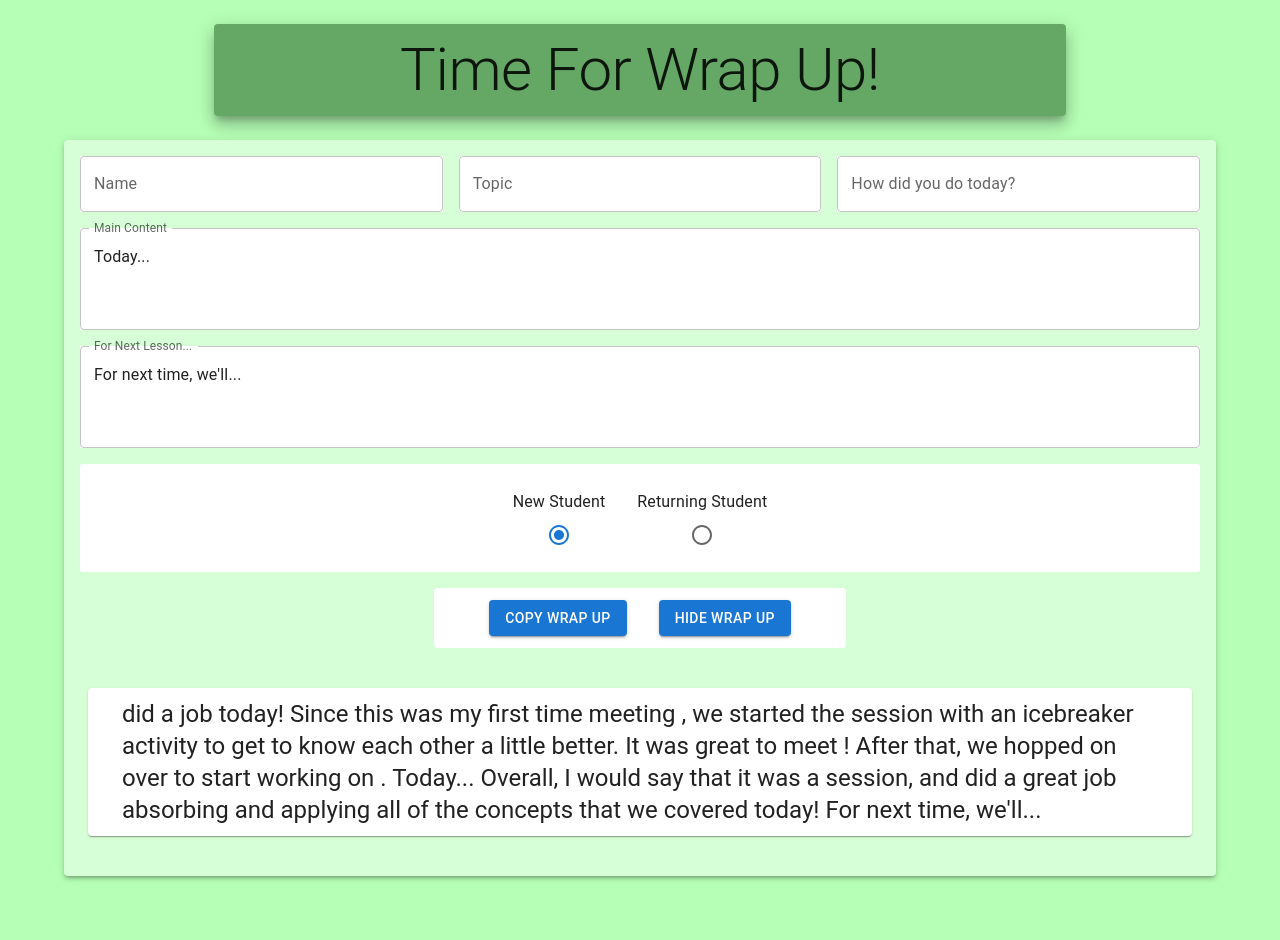
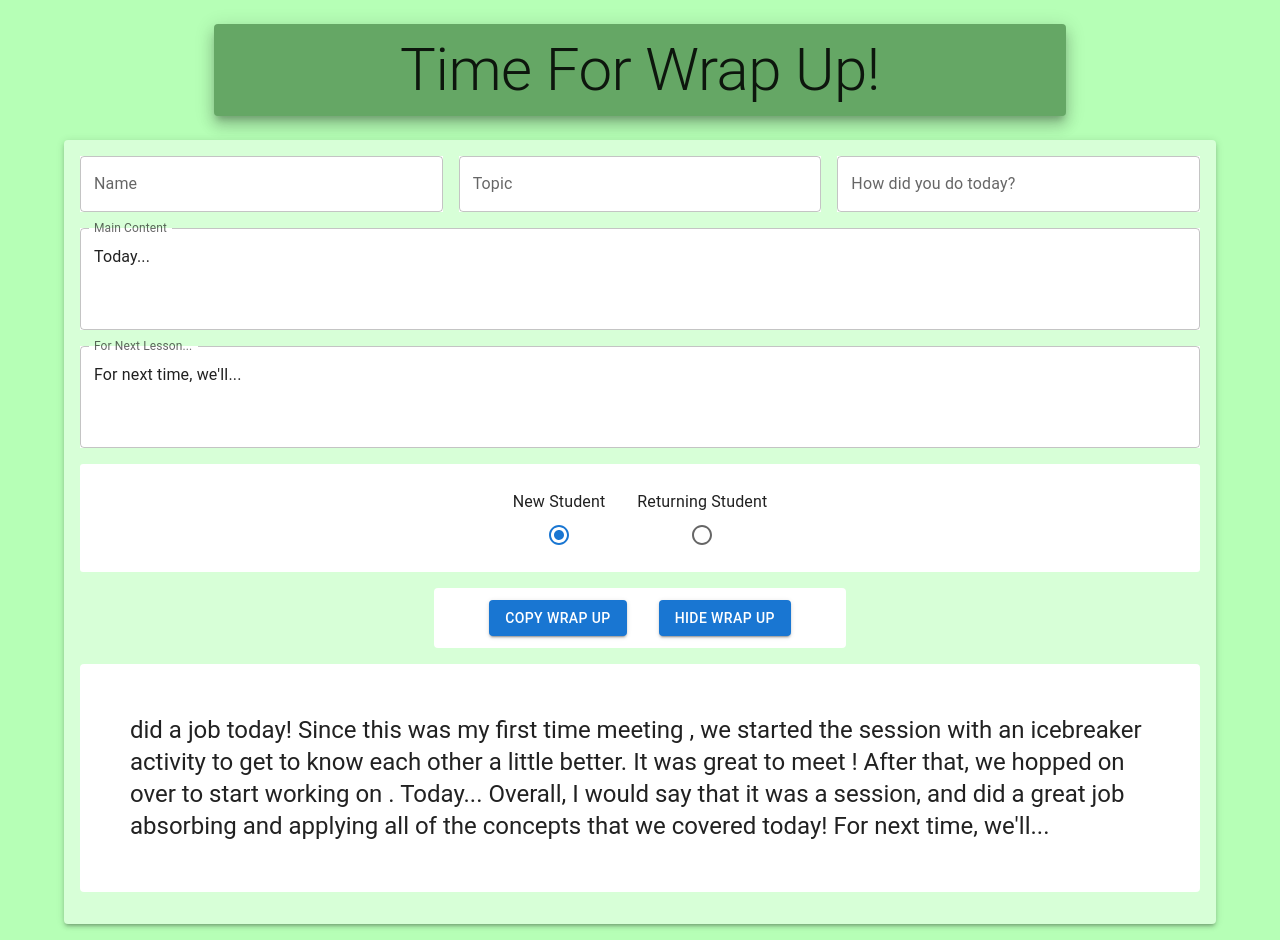
Before and after one commit to ZachatorCodes/id-tech-wrap-up, a React (Create React App) app: page / in a window 1280 px wide. Both pictures are taken after a click on the button "SHOW WRAP UP". Before the commit the page ends 892 px from the top, so only its background shows below. Built offline with nearby package versions, Linux system fonts and the light colour scheme; the HTML template or start-up script is replaced by a standard one.

Commit message:
Change container padding for formatting

```diff
--- a/src/components/WrapUp.js
+++ b/src/components/WrapUp.js
@@ -13,8 +13,11 @@ function WrapUp({ name, howDo, mainContent, nextLesson, topic, newStudent }) {
       ? "an"
       : "a";
   return (
-    <Container>
-      <Paper>
+    <Container
+      disableGutters
+      sx={{ paddingLeft: 2, paddingRight: 2, paddingBottom: 2 }}
+    >
+      <Paper sx={{ padding: 2 }} className="paper-group" elevation={0}>
         {newStudent ? (
           <NewStudent
             name={name}
```
